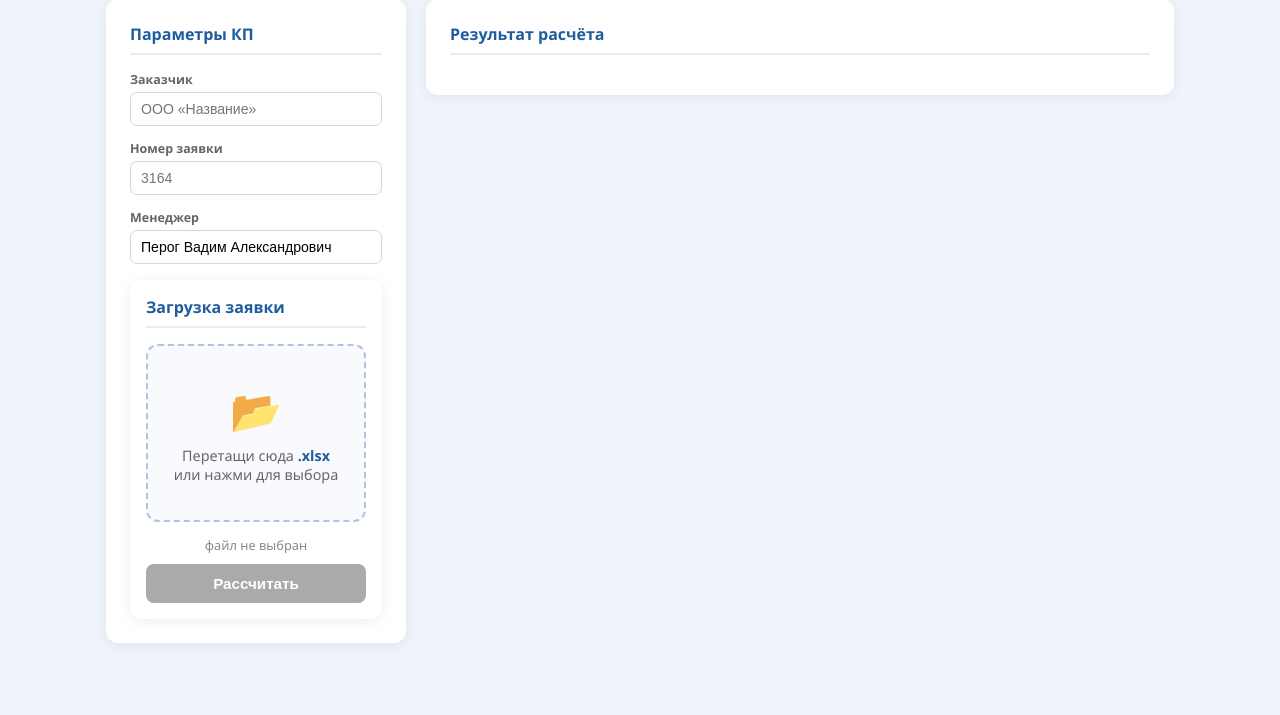
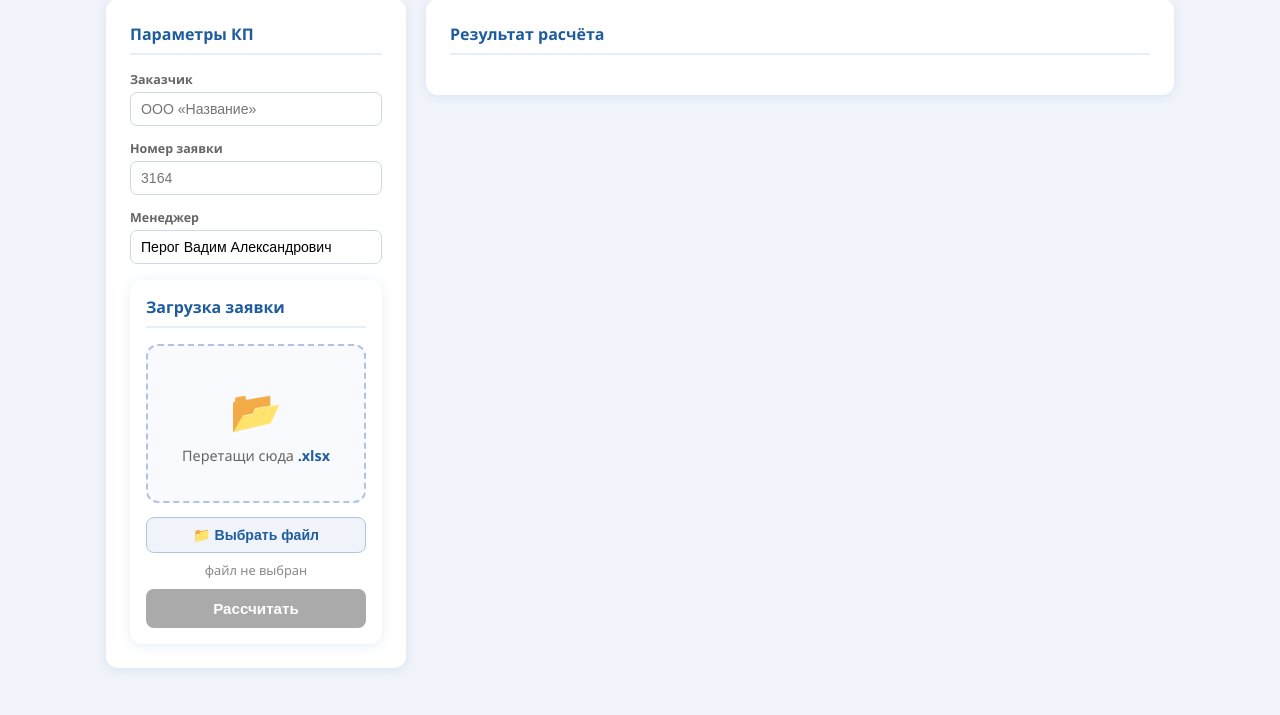
Before and after one commit to PerogVA/vegalibr-kp, a Flask app: page / in a window 1280 px wide. Shown: the part 85-800 px from the top of the page. Run offline with Flask 3, Linux system fonts and the light colour scheme; the visitor is signed in with stand-in values (Sample User, id 1).

Commit message:
add file picker button

```diff
--- a/templates/index.html
+++ b/templates/index.html
@@ -122,10 +122,16 @@ td.c{text-align:center}
         <h2>Загрузка заявки</h2>
         <div id="drop-zone">
           <div class="icon">📂</div>
-          <p>Перетащи сюда <strong>.xlsx</strong><br>или нажми для выбора</p>
+          <p>Перетащи сюда <strong>.xlsx</strong></p>
         </div>
+        <input type="file" id="file-input" accept=".xlsx,.xls" style="display:none">
+        <button onclick="document.getElementById('file-input').click()" style="
+          width:100%;padding:9px;margin-bottom:8px;
+          background:#f0f4fa;border:1.5px solid #b0c4e0;border-radius:8px;
+          font-size:.88rem;color:#1f5c9e;font-weight:600;cursor:pointer;">
+          📁 Выбрать файл
+        </button>
         <div id="file-name">файл не выбран</div>
-        <input type="file" id="file-input" accept=".xlsx,.xls">
         <button class="btn-parse" id="btn-parse" onclick="parseFile()" disabled>
           Рассчитать
         </button>
```
